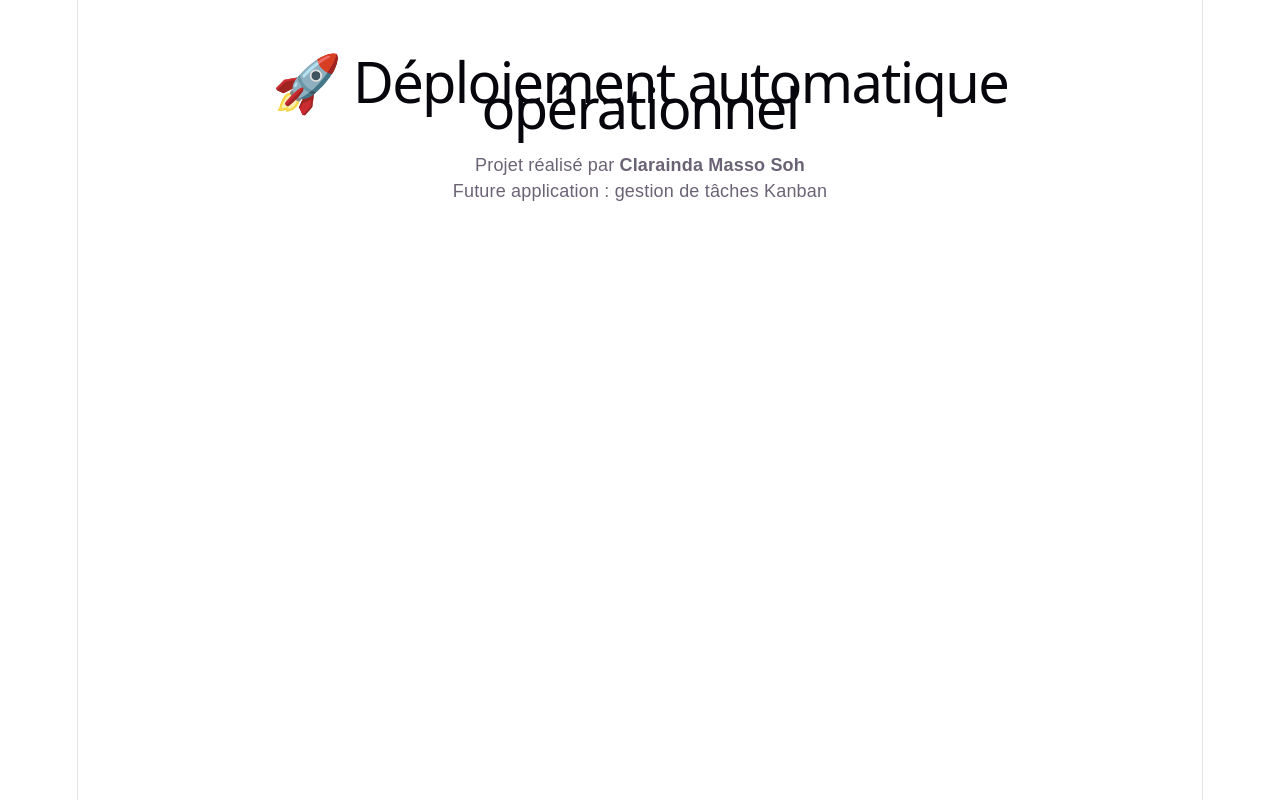
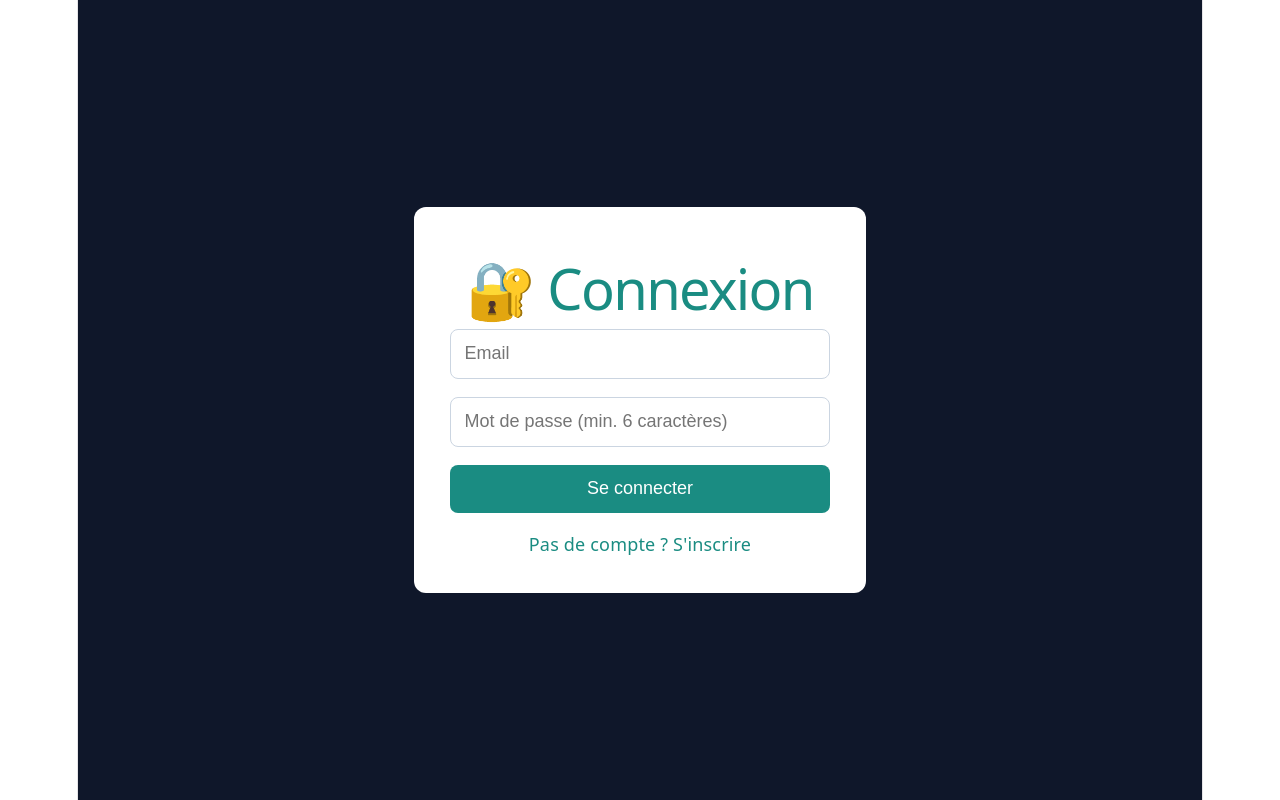
Before and after one commit to claraindaprincessemassosoh-cmd/R209-clara, a React (Vite) app: page /login in a window 1280 px wide. Built offline with nearby package versions, Linux system fonts and the light colour scheme; no server answers.

Commit message:
feat: add Supabase auth and user dashboard

```diff
--- a/package.json
+++ b/package.json
@@ -10,8 +10,10 @@
     "preview": "vite preview"
   },
   "dependencies": {
+    "@supabase/supabase-js": "^2.106.2",
     "react": "^19.2.6",
-    "react-dom": "^19.2.6"
+    "react-dom": "^19.2.6",
+    "react-router-dom": "^7.15.1"
   },
   "devDependencies": {
     "@eslint/js": "^10.0.1",
--- a/src/App.jsx
+++ b/src/App.jsx
@@ -1,10 +1,36 @@
+import { BrowserRouter, Routes, Route, Navigate } from 'react-router-dom';
+import { useEffect, useState } from 'react';
+import { supabase } from './lib/supabase';
+import LoginPage from './pages/LoginPage';
+import DashboardPage from './pages/DashboardPage';
+
 function App() {
+  const [session, setSession] = useState(null);
+  const [loading, setLoading] = useState(true);
+
+  useEffect(() => {
+    supabase.auth.getSession().then(({ data }) => {
+      setSession(data.session);
+      setLoading(false);
+    });
+    const { data: listener } = supabase.auth.onAuthStateChange(
+      (_event, session) => setSession(session)
+    );
+    return () => listener.subscription.unsubscribe();
+  }, []);
+
+  if (loading) return <div>Chargement...</div>;
+
   return (
-    <div style={{ fontFamily: 'sans-serif', padding: '2rem', textAlign: 'center' }}>
-      <h1>🚀 Déploiement automatique opérationnel</h1>
-      <p>Projet réalisé par <strong>Clarainda Masso Soh</strong></p>
-      <p>Future application : gestion de tâches Kanban</p>
-    </div>
+    <BrowserRouter>
+      <Routes>
+        <Route path='/login'
+          element={session ? <Navigate to='/dashboard' /> : <LoginPage />} />
+        <Route path='/dashboard'
+          element={session ? <DashboardPage session={session} /> : <Navigate to='/login' />} />
+        <Route path='*' element={<Navigate to={session ? '/dashboard' : '/login'} />} />
+      </Routes>
+    </BrowserRouter>
   );
 }
 
--- /dev/null
+++ b/src/components/UserTable.jsx
@@ -0,0 +1,80 @@
+import { useState } from 'react';
+import { supabase } from '../lib/supabase';
+
+export default function UserTable({ users, onRefresh }) {
+  const [newEmail, setNewEmail] = useState('');
+  const [newName, setNewName] = useState('');
+  const [loading, setLoading] = useState(false);
+  const [error, setError] = useState('');
+
+  async function handleCreate(e) {
+    e.preventDefault();
+    setError('');
+    setLoading(true);
+    const { error } = await supabase
+      .from('profiles')
+      .insert([{ email: newEmail, full_name: newName, role: 'member' }]);
+    if (error) { setError(error.message); }
+    else { setNewEmail(''); setNewName(''); onRefresh(); }
+    setLoading(false);
+  }
+
+  async function handleDelete(id) {
+    if (!confirm('Supprimer cet utilisateur ?')) return;
+    await supabase.from('profiles').delete().eq('id', id);
+    onRefresh();
+  }
+
+  return (
+    <div>
+      <form onSubmit={handleCreate} style={{ display: 'flex', gap: '0.5rem',
+        marginBottom: '1.5rem', flexWrap: 'wrap' }}>
+        <input placeholder='Email' type='email' value={newEmail}
+          onChange={e => setNewEmail(e.target.value)} required style={inputStyle} />
+        <input placeholder='Nom complet' value={newName}
+          onChange={e => setNewName(e.target.value)} style={inputStyle} />
+        <button type='submit' disabled={loading} style={btnStyle}>
+          {loading ? '...' : '+ Ajouter'}
+        </button>
+      </form>
+      {error && <p style={{ color: 'red' }}>{error}</p>}
+      <table style={{ width: '100%', borderCollapse: 'collapse' }}>
+        <thead>
+          <tr style={{ background: '#1A8C82', color: 'white' }}>
+            <th style={thStyle}>Email</th>
+            <th style={thStyle}>Nom</th>
+            <th style={thStyle}>Rôle</th>
+            <th style={thStyle}>Créé le</th>
+            <th style={thStyle}>Actions</th>
+          </tr>
+        </thead>
+        <tbody>
+          {users.map((u, i) => (
+            <tr key={u.id} style={{ background: i % 2 === 0 ? '#F8FAFC' : 'white' }}>
+              <td style={tdStyle}>{u.email}</td>
+              <td style={tdStyle}>{u.full_name || '—'}</td>
+              <td style={tdStyle}>{u.role}</td>
+              <td style={tdStyle}>{new Date(u.created_at).toLocaleDateString('fr-FR')}</td>
+              <td style={tdStyle}>
+                <button onClick={() => handleDelete(u.id)}
+                  style={{ background: '#DC2626', color: 'white', border: 'none',
+                    padding: '0.25rem 0.75rem', borderRadius: '4px', cursor: 'pointer' }}>
+                  Supprimer
+                </button>
+              </td>
+            </tr>
+          ))}
+        </tbody>
+      </table>
+      {users.length === 0 && <p style={{ textAlign: 'center', color: '#94A3B8' }}>
+        Aucun utilisateur pour l'instant.</p>}
+    </div>
+  );
+}
+
+const thStyle = { padding: '0.75rem 1rem', textAlign: 'left' };
+const tdStyle = { padding: '0.75rem 1rem', borderBottom: '1px solid #E2E8F0' };
+const inputStyle = { padding: '0.5rem 0.75rem', border: '1px solid #CBD5E1',
+  borderRadius: '6px', fontSize: '0.9rem' };
+const btnStyle = { padding: '0.5rem 1rem', background: '#1A8C82', color: 'white',
+  border: 'none', borderRadius: '6px', cursor: 'pointer' };
--- /dev/null
+++ b/src/lib/supabase.js
@@ -0,0 +1,6 @@
+import { createClient } from '@supabase/supabase-js';
+
+const supabaseUrl = import.meta.env.VITE_SUPABASE_URL;
+const supabaseKey = import.meta.env.VITE_SUPABASE_ANON_KEY;
+
+export const supabase = createClient(supabaseUrl, supabaseKey);
--- /dev/null
+++ b/src/pages/DashboardPage.jsx
@@ -0,0 +1,46 @@
+import { useState, useEffect } from 'react';
+import { supabase } from '../lib/supabase';
+import UserTable from '../components/UserTable';
+
+export default function DashboardPage({ session }) {
+  const [users, setUsers] = useState([]);
+  const [loading, setLoading] = useState(true);
+
+  async function fetchUsers() {
+    const { data, error } = await supabase
+      .from('profiles')
+      .select('*')
+      .order('created_at', { ascending: false });
+    if (!error) setUsers(data || []);
+    setLoading(false);
+  }
+
+  useEffect(() => { fetchUsers(); }, []);
+
+  async function handleLogout() {
+    await supabase.auth.signOut();
+  }
+
+  return (
+    <div style={{ minHeight: '100vh', background: '#F8FAFC' }}>
+      <header style={{ background: '#1A8C82', color: 'white',
+        padding: '1rem 2rem', display: 'flex', justifyContent: 'space-between' }}>
+        <h1>🗂 KanbanRT — Dashboard</h1>
+        <div>
+          <span style={{ marginRight: '1rem' }}>{session.user.email}</span>
+          <button onClick={handleLogout}
+            style={{ background: 'white', color: '#1A8C82',
+              border: 'none', padding: '0.5rem 1rem', borderRadius: '6px',
+              cursor: 'pointer' }}>
+            Déconnexion
+          </button>
+        </div>
+      </header>
+      <main style={{ padding: '2rem' }}>
+        <h2>👥 Utilisateurs inscrits</h2>
+        {loading ? <p>Chargement...</p>
+          : <UserTable users={users} onRefresh={fetchUsers} />}
+      </main>
+    </div>
+  );
+}
--- /dev/null
+++ b/src/pages/LoginPage.jsx
@@ -0,0 +1,58 @@
+import { useState } from 'react';
+import { supabase } from '../lib/supabase';
+
+export default function LoginPage() {
+  const [email, setEmail] = useState('');
+  const [password, setPassword] = useState('');
+  const [isRegister, setIsRegister] = useState(false);
+  const [error, setError] = useState('');
+  const [loading, setLoading] = useState(false);
+
+  async function handleSubmit(e) {
+    e.preventDefault();
+    setError('');
+    setLoading(true);
+    let result;
+    if (isRegister) {
+      result = await supabase.auth.signUp({ email, password });
+    } else {
+      result = await supabase.auth.signInWithPassword({ email, password });
+    }
+    if (result.error) setError(result.error.message);
+    setLoading(false);
+  }
+
+  return (
+    <div style={{ minHeight: '100vh', display: 'flex',
+      alignItems: 'center', justifyContent: 'center',
+      background: '#0F172A' }}>
+      <form onSubmit={handleSubmit} style={{ background: 'white',
+        padding: '2rem', borderRadius: '12px', width: '380px' }}>
+        <h1 style={{ color: '#1A8C82', marginBottom: '1.5rem' }}>
+          {isRegister ? '📝 Créer un compte' : '🔐 Connexion'}
+        </h1>
+        {error && <p style={{ color: 'red' }}>{error}</p>}
+        <input type='email' placeholder='Email'
+          value={email} onChange={e => setEmail(e.target.value)}
+          required style={inputStyle} />
+        <input type='password' placeholder='Mot de passe (min. 6 caractères)'
+          value={password} onChange={e => setPassword(e.target.value)}
+          required style={inputStyle} />
+        <button type='submit' disabled={loading} style={btnStyle}>
+          {loading ? 'En cours...' : isRegister ? 'Créer le compte' : 'Se connecter'}
+        </button>
+        <p style={{ marginTop: '1rem', textAlign: 'center', cursor: 'pointer',
+          color: '#1A8C82' }} onClick={() => setIsRegister(!isRegister)}>
+          {isRegister ? 'Déjà un compte ? Connexion' : "Pas de compte ? S'inscrire"}
+        </p>
+      </form>
+    </div>
+  );
+}
+
+const inputStyle = { width: '100%', padding: '0.75rem',
+  marginBottom: '1rem', border: '1px solid #CBD5E1',
+  borderRadius: '8px', fontSize: '1rem', boxSizing: 'border-box' };
+const btnStyle = { width: '100%', padding: '0.75rem',
+  background: '#1A8C82', color: 'white', border: 'none',
+  borderRadius: '8px', fontSize: '1rem', cursor: 'pointer' };
```
Also changed, not shown: 1 other file (tests, documents, lock files or other folders).
